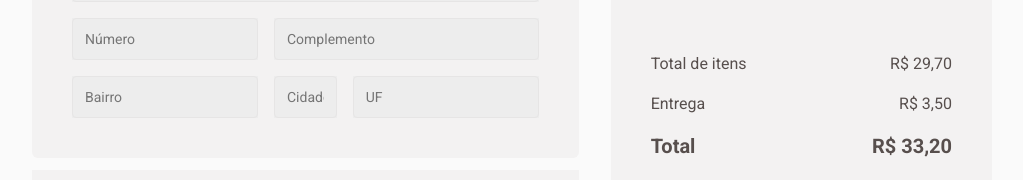
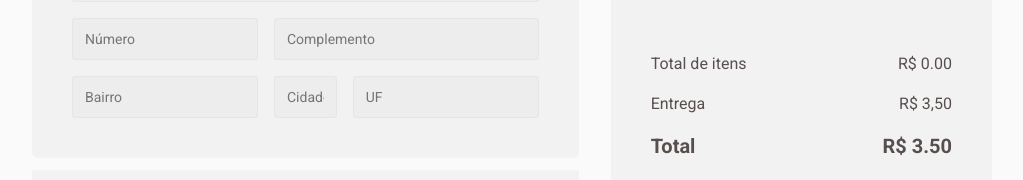
Before and after one commit to davidrock/quero-cafe-delivery, a React (Vite) app: page /checkout in a window 1280 px wide. Shown: the part 414-594 px from the top of the page, without its empty margins (128-1151 px from the left). Built offline with nearby package versions, Linux system fonts and the light colour scheme.

Commit message:
calculate sum and total

```diff
--- a/src/pages/Checkout/index.tsx
+++ b/src/pages/Checkout/index.tsx
@@ -1,4 +1,4 @@
-import { Bank, CreditCard, CurrencyDollar, MapPinLine, Money } from 'phosphor-react';
+import { Bank, CreditCard, CurrencyDollar, MapPinLine, Money, ShoppingCart } from 'phosphor-react';
 import { Flex, Box } from '@chakra-ui/react';
 import { InputText } from '../../components/Form/InputText';
 import { defaultTheme } from '../../styles/themes/default';
@@ -24,8 +24,15 @@ import { useContext, useState } from 'react';
 import { ShoppingCartContext } from '../../contexts/ShoppingCartContext';
 
 export function Checkout() {
+	let total = '0.00';
 	const [typePayment, setTypePayment] = useState<'creditCard' | 'debitCard' | 'money'>('creditCard');
 	const { shoppingCartProducts, addShoppingCartProduct } = useContext(ShoppingCartContext);
+
+	function getTotalItems() {
+		const sum = shoppingCartProducts.reduce((sum, product) => sum + product.price * product.quantity, 0);
+		total = parseFloat((sum + 3.5).toString()).toFixed(2);
+		return parseFloat(sum.toString()).toFixed(2);
+	}
 
 	return (
 		<PageContainer>
@@ -106,7 +113,11 @@ export function Checkout() {
 				<ShoppingCartCard>
 					{shoppingCartProducts.length > 0 ? (
 						shoppingCartProducts.map((p) => (
-							<ProductItem key={p.name} product={p} handleChangeQuantity={(p) => addShoppingCartProduct(p)}></ProductItem>
+							<ProductItem
+								key={p.name}
+								product={p}
+								handleChangeQuantity={(p) => addShoppingCartProduct(p)}
+							></ProductItem>
 						))
 					) : (
 						<NoEntries>Your cart is empty</NoEntries>
@@ -115,7 +126,7 @@ export function Checkout() {
 					<TotalContainer>
 						<Flex justify="space-between">
 							<span>Total de itens</span>
-							<span>R$ 29,70</span>
+							<span>R$ {getTotalItems()}</span>
 						</Flex>
 						<Flex justify="space-between">
 							<span>Entrega</span>
@@ -123,7 +134,7 @@ export function Checkout() {
 						</Flex>
 						<TotalLine>
 							<span>Total</span>
-							<span>R$ 33,20</span>
+							<span>R$ {total}</span>
 						</TotalLine>
 					</TotalContainer>
 					<ConfirmButton>Confirmar Pedido</ConfirmButton>
```
